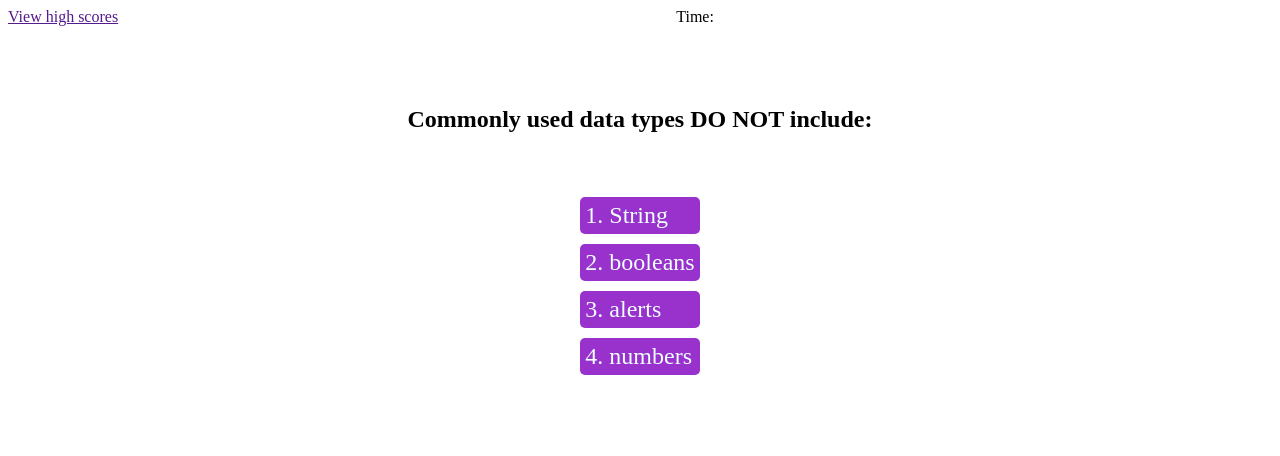
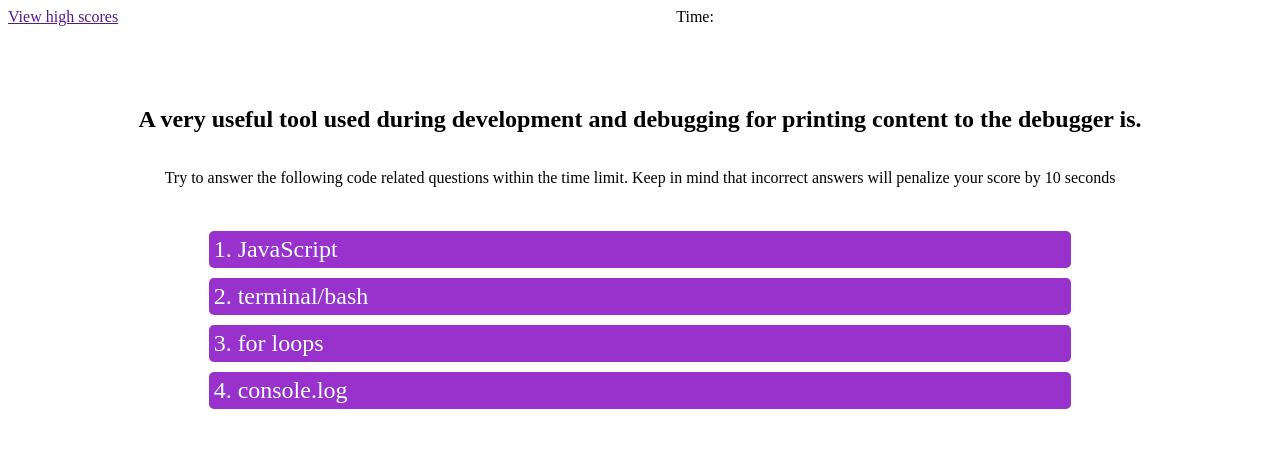
Before and after one commit to Jwbranch4/Code-Quiz, a plain HTML site: page index.html in a window 1280 px wide. Drawn offline with Linux system fonts and the light colour scheme.

Commit message:
created for loop to go over questions

```diff
--- a/assets/css/style.css
+++ b/assets/css/style.css
@@ -12,6 +12,7 @@
 }
 
 #question {
+  font-weight: bolder;
 }
 
 #answers {
--- a/assets/js/script.js
+++ b/assets/js/script.js
@@ -12,51 +12,54 @@ var questions = [
   },
   {
     question: "The condition in an if/else statement is enclosed within _____",
-    choiceA: "quotes",
-    choiceB: "curly brackets",
-    choiceC: "parentheses",
-    choiceD: "square brackets",
+    choiceA: "1. quotes",
+    choiceB: "2. curly brackets",
+    choiceC: "3. parentheses",
+    choiceD: "4. square brackets",
     correctAnswer: "C",
   },
   {
     question: "Arrays in JavaScript can be used to store ____.",
-    choiceA: "numbers and strings",
-    choiceB: "other arrays",
-    choiceC: "booleans",
-    choiceD: "all of the above",
+    choiceA: "1. numbers and strings",
+    choiceB: "2. other arrays",
+    choiceC: "3. booleans",
+    choiceD: "4. all of the above",
     correctAnswer: "D",
   },
   {
     question:
       "String values must be enclosed within _____ when being assigned to variables",
-    choiceA: "commas",
-    choiceB: "curly brackets",
-    choiceC: "quotes",
-    choiceD: "parentheses",
+    choiceA: "1. commas",
+    choiceB: "2. curly brackets",
+    choiceC: "3. quotes",
+    choiceD: "4. parentheses",
     correctAnswer: "C",
   },
   {
     question:
       "A very useful tool used during development and debugging for printing content to the debugger is.",
-    choiceA: "JavaScript",
-    choiceB: "terminal/bash",
-    choiceC: "for loops",
-    choiceD: "console.log",
+    choiceA: "1. JavaScript",
+    choiceB: "2. terminal/bash",
+    choiceC: "3. for loops",
+    choiceD: "4. console.log",
     correctAnswer: "D",
   },
 ];
 
-var question = document.querySelector("#question");
-question.textContent = questions[0].question;
+// for loop to go through questions
+for (var i = 0; i < questions.length; i++) {
+  var question = document.querySelector("#question");
+  question.textContent = questions[i].question;
 
-var answerChoiceA = document.querySelector("#A");
-answerChoiceA.textContent = questions[0].choiceA;
+  var answerChoiceA = document.querySelector("#A");
+  answerChoiceA.textContent = questions[i].choiceA;
 
-var answerChoiceB = document.querySelector("#B");
-answerChoiceB.textContent = questions[0].choiceB;
+  var answerChoiceB = document.querySelector("#B");
+  answerChoiceB.textContent = questions[i].choiceB;
 
-var answerChoiceC = document.querySelector("#C");
-answerChoiceC.textContent = questions[0].choiceC;
+  var answerChoiceC = document.querySelector("#C");
+  answerChoiceC.textContent = questions[i].choiceC;
 
-var answerChoiceD = document.querySelector("#D");
-answerChoiceD.textContent = questions[0].choiceD;
+  var answerChoiceD = document.querySelector("#D");
+  answerChoiceD.textContent = questions[i].choiceD;
+}
--- a/index.html
+++ b/index.html
@@ -16,6 +16,11 @@
       <div id="quiz">
         <h2 id="question">Coding Quiz Challenge</h2>
         <div>
+          <p id="instructions">
+            Try to answer the following code related questions within the time
+            limit. Keep in mind that incorrect answers will penalize your score
+            by 10 seconds
+          </p>
           <ul id="answers">
             <li id="A"></li>
             <li id="B"></li>
```
